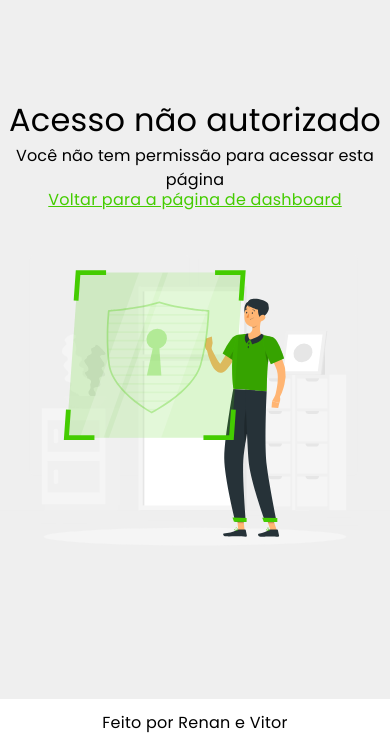
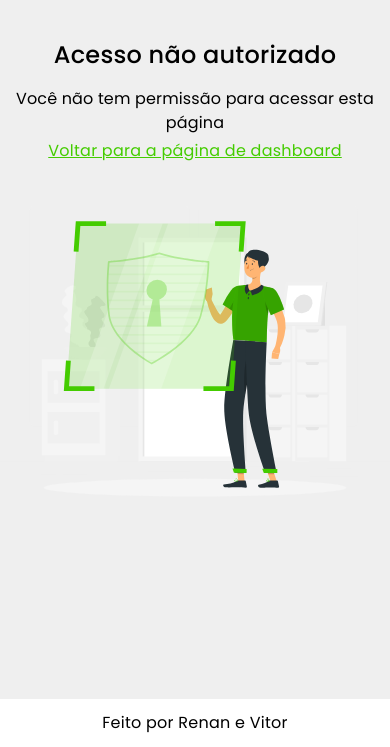
Before and after one commit to RenanMaestrya/SGFI, a Django app: template project/templates/403.html in a window 390 px wide. Shown: the part 97-844 px from the top of the page. Run offline with Django 4.2, Linux system fonts and the light colour scheme; the template is opened without the code that fills it, so the values that code supplies are empty.

Commit message:
fix: responsivity of 403 and 404

```diff
--- a/project/static/css/pages/403.css
+++ b/project/static/css/pages/403.css
@@ -6,21 +6,26 @@
     gap: 4px;
     width: 100%;
     height: 100%;
+    margin-top: 16px;
+}
 
-    margin-top: 16px;
+.global-wrapper {
+    min-height: calc(100vh - 176px);
+    height: auto;
 }
 
 .title {
     text-align: center;
+    display: flex;
+    flex-direction: column;
+    gap: 8px;
 }
 
 .img-container img {
     width: 100%;
+    height: auto;
     max-width: 600px;
-}
-
-.global-wrapper {
-    height: calc(100vh - 176px);
+    max-height: 450px;
 }
 
 .back {
@@ -36,3 +41,43 @@
 .back:visited {
     color: var(--brand-500);
 }
+
+@media screen and (max-height: 600px) {
+    .img-container {
+        height: auto; /* Allow container to adjust its height */
+        flex-direction: column;
+        align-items: center;
+        justify-content: center;
+    }
+
+    .img-container img {
+        max-height: 100%;
+        max-width: 600px;
+    }
+
+    .title {
+        text-align: center;
+    }
+}
+
+@media screen and (max-width: 600px) {
+    .img-container {
+        flex-direction: column;
+        align-items: center;
+    }
+
+    .img-container img {
+        max-height: 100%;
+        max-width: none;
+    }
+
+    .title {
+        text-align: center;
+    }
+
+    .headline-3 {
+        font-size: 1.5rem;
+        font-weight: 500;
+        margin-top: 8px;
+    }
+}
```
Also changed, not shown: project/static/css/pages/404.css (+50 -5 lines).
